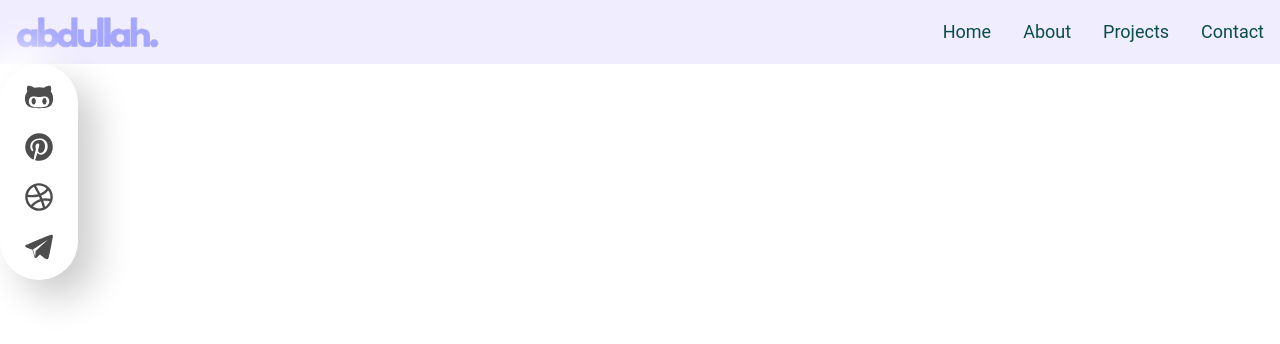
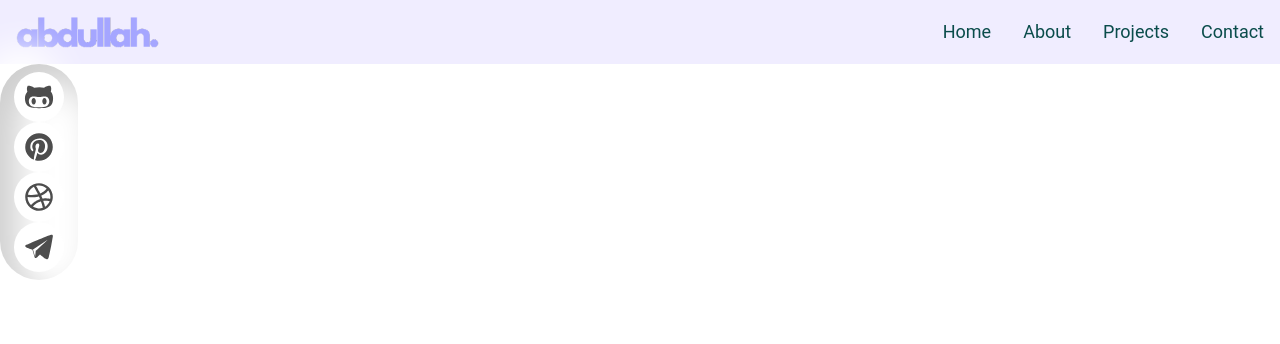
Before and after one commit to sadeeabdullah/portfolio_design, a React (Vite) app: page / in a window 1280 px wide. Shown: the top 344 px of the page. Built offline with nearby package versions, Linux system fonts and the light colour scheme; the HTML template or start-up script is replaced by a standard one.

Commit message:
adding new shadow on the background of social icons

```diff
--- a/tailwind.config.js
+++ b/tailwind.config.js
@@ -24,7 +24,7 @@ module.exports = withMT({
         }
       },
       boxShadow:{
-        'custom-shadow': '18px 18px 36px #cecece , -18px -18px 36px #ffffff',
+        'custom-shadow': '18px 18px 36px #cecece inset ,  -18px -18px 36px #ffffff',
       },
 
     },
```
